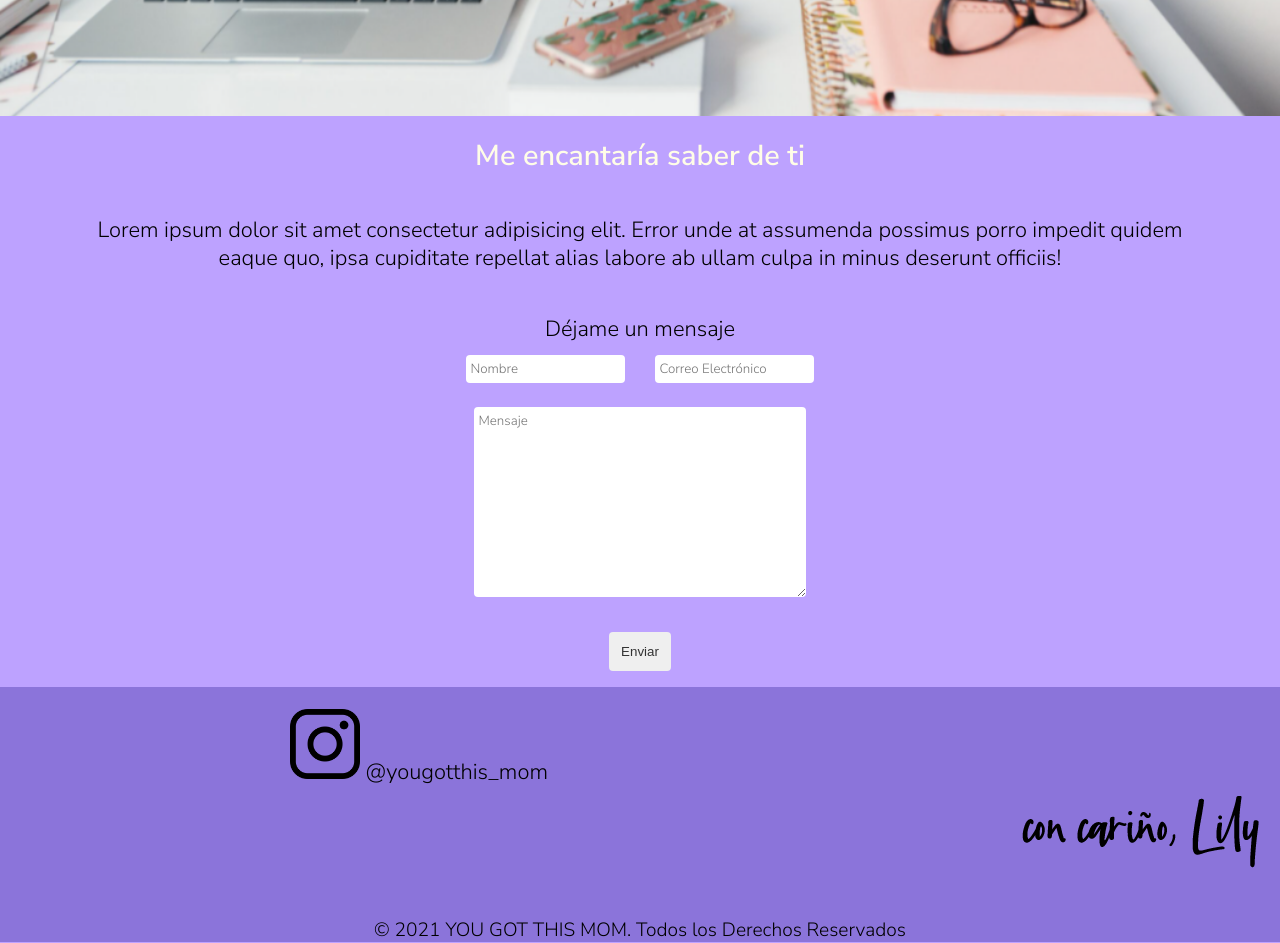
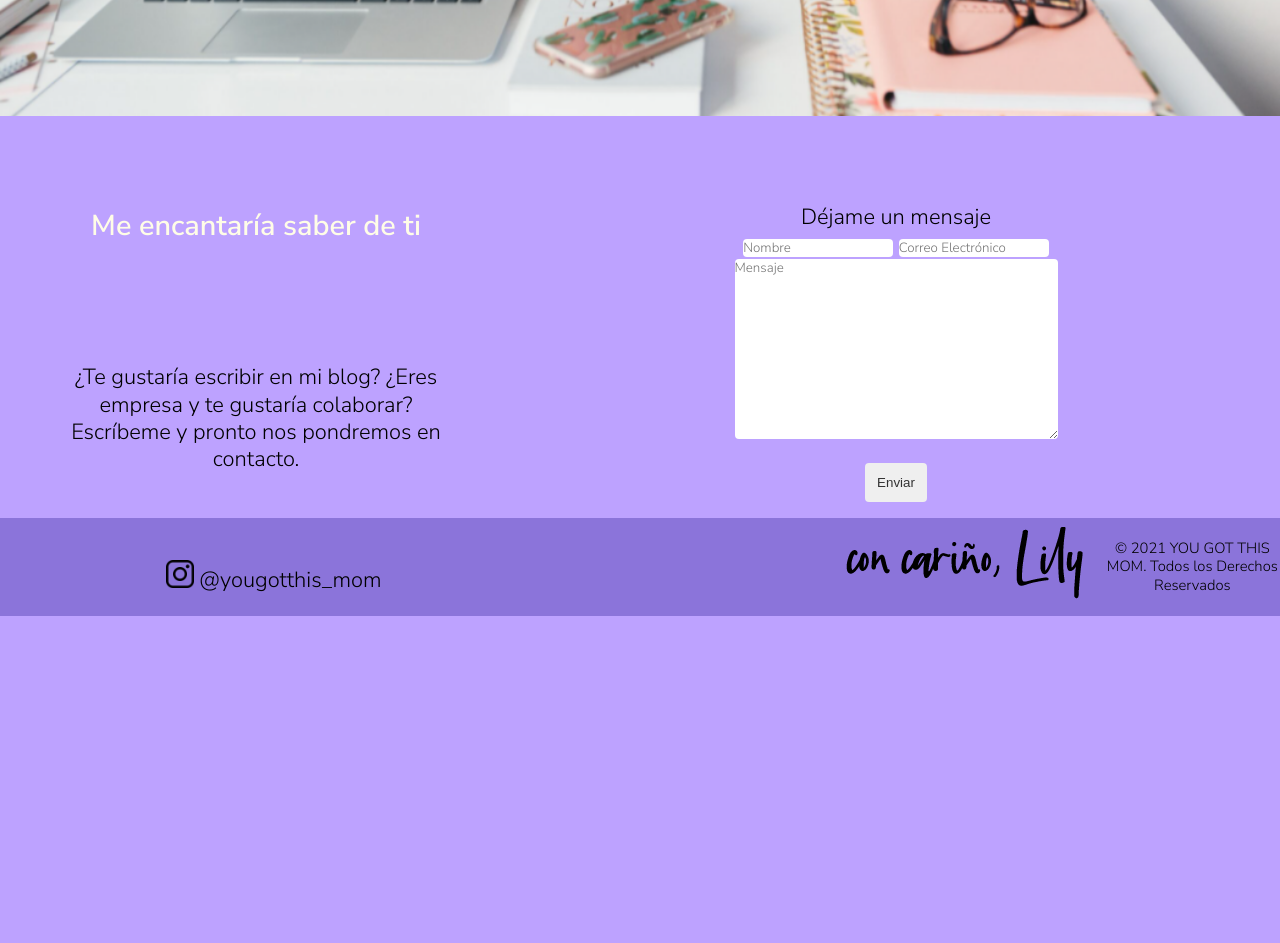
Before and after one commit to alejandrodiazpugh/coderhouse29190, a plain HTML site: page pages/contacto.html in a window 1280 px wide. Shown: the part 640-1583 px from the top of the page. After the commit the page ends 1256 px from the top, so only its background shows below. Drawn offline with Linux system fonts and the light colour scheme.

Commit message:
3er commit: Sitio responsive, con flexbox y grid en index y contacto.

```diff
--- a/css/style.css
+++ b/css/style.css
@@ -25,7 +25,7 @@ body {
    text-align: center;
    font-size: 1.37rem;
    color: var(--clr-dark);
-   /* overflow-x: hidden; */
+   overflow-x: hidden;
 }
 
 h2 {
@@ -57,7 +57,7 @@ p {
 
 li,
 .derechos {
-    font-size: 1.2rem;
+    font-size: 1em;
 }
 
 
@@ -76,17 +76,21 @@ header {
 main {
     background-color: var(--clr-main);
     position: relative;
-    top: var(--distance-top); /* Todavia me estoy debatiendo el tamaño del logo, para no tener que cambiar cada top lo hice custom property*/
+    top: var(--distance-top);
 }
 
 .navBar {
     background-color: #FFF;
 }
 
+.navBar > * {
+    font-size: 0.7em;
+}
+
 
 ul {
     list-style: none;
-    display: flex; /* único uso de flexbox por simplicidad de navbar */
+    display: flex;
     justify-content: space-between;
     padding-bottom: 1rem;
     margin-left: 1rem;
@@ -114,7 +118,7 @@ a:hover {
 .hero,
 .momTales__img {
     width: 100vw;
-    height: 50vh;
+    height: 40vh;
     object-fit: cover;
 }
 
@@ -130,6 +134,7 @@ a:hover {
 .recent__img:hover {
     transform: scale(1.1);
     opacity: 0.7;
+    filter: brightness(50%);
 }
 
 .recent__img {
@@ -137,7 +142,7 @@ a:hover {
 }
 
 .socialLogos {
-    width: 10%;
+    width: 5%;
     margin: auto;
 }
 
@@ -150,15 +155,19 @@ a:hover {
 
 .ctaLinks__container {
     background-color: var(--clr-secondary);
-    margin:0.5rem;
-    padding: 1rem 0;
     display: flex;
     flex-direction: column;
 }
 
-.ctaLinks__firstTitle,
+.ctaLinks__title,
 .recent__title {
-    padding-top: 1em;
+    margin: 1rem;
+    padding: 1rem;
+}
+
+.recent {
+    display: flex;
+    flex-direction: column;
 }
 
 fieldset {
@@ -168,6 +177,9 @@ fieldset {
 /* footer */
 
 footer {
+    display: flex;
+    flex-direction: column;
+    align-items: center;
     position: relative;
     top: var(--distance-top);
     background-color: var(--clr-secondary);
@@ -181,11 +193,12 @@ footer {
 .social {
     display: inline-block;
     margin-top: 1em;
-    text-align: start;
+    justify-content: center;
 }
 
-.social p {
+.derechos {
     margin: auto;
+    font-size: 0.675em;
 }
 
 .social a {
@@ -199,13 +212,21 @@ footer {
 
 /* form */
 
+.contactForm {
+    display: grid;
+    grid-template-columns: 1fr;
+}
+
+fieldset {
+    display: grid;
+    grid-template-columns: 1fr;
+}
 .inputText,
 .inputMsj {
     font-family: "Nunito Sans", sans-serif;
-    margin: .75rem;
-    padding: .3rem;
     border: 0;
     border-radius: .3em;
+    text-align: start;
 }
 
 
@@ -262,14 +283,61 @@ footer {
       padding-top: 0;
     }
 
+    .recent {
+        flex-direction: row;
+        flex-wrap: wrap;
+        justify-content: space-around;
+    }
+
+    .recent__title {
+        flex-basis: 100%;
+    }
+    .recent__img {
+        flex: 0 1 100%;
+        max-width: 30vw;
+        padding: 1rem;
+    }
+
+footer {
+    flex-direction: row;
+
+}
+
+.social {
+    flex: 0 1 100%;
+    align-items: center;
+    justify-self: flex-start;
+}
+
+.firma {
+    flex: 0 1 100%;
+}
+
+.contactForm {
+    grid-template-columns: 20% 20% 30% 30%;
+    grid-template-rows: 1fr 1fr;
+}
+
+.contactForm__title {
+    grid-column: 1 / span 2;
+    align-self: center;
+}
+
+.contactForm__text {
+    grid-row-start: 2;
+    grid-column: 1 / span 2;
+    align-self:baseline
+}
+
+form {
+    grid-column: 3 / span 2;
+    grid-row: 1 / span 2;
+    align-self: flex-end;
+}
 
 }
 
 /* TODO:
-- hover state con descripción de texto para las imagenes.
-- Media Queries para desktop. El sitio está mobile first.
-- incluir flexbox en footer
-- incluir grid en form (contact.html)
 - homologar botones (productos y contacto)
 - eliminar wiggle en scroll horizontal (overflow-x: hidden no funciiona)
 */
--- a/pages/contacto.html
+++ b/pages/contacto.html
@@ -28,11 +28,9 @@
             <img class="hero" src="../images/contactoBanner.png" alt="Banner Contacto">
         </section>
         <section class="mainSection">
-            <h3>Me encantaría saber de ti</h3>
-            <p>Lorem ipsum dolor sit amet consectetur adipisicing elit. Error unde at assumenda possimus porro impedit quidem eaque quo, ipsa cupiditate repellat alias labore ab ullam culpa in minus deserunt officiis!</p>
-        </section>
-
-        <section class="mainSection">
+            <div class="contactForm">
+                <h3 class="contactForm__title">Me encantaría saber de ti</h3>
+                <p class="contactForm__text">¿Te gustaría escribir en mi blog? ¿Eres empresa y te gustaría colaborar? Escríbeme y pronto nos pondremos en contacto.</p>
                 <form action="" method="" enctype="text/plain">
                     <fieldset>
                         <legend>Déjame un mensaje</legend>
@@ -48,6 +46,8 @@
                         </div>
                     </fieldset>
                 </form>
+            </div>
+
         </section>
     </main>
 
```
Also changed, not shown: index.html (+7 -5 lines). Lines whose indentation alone changed are shown as unchanged.
